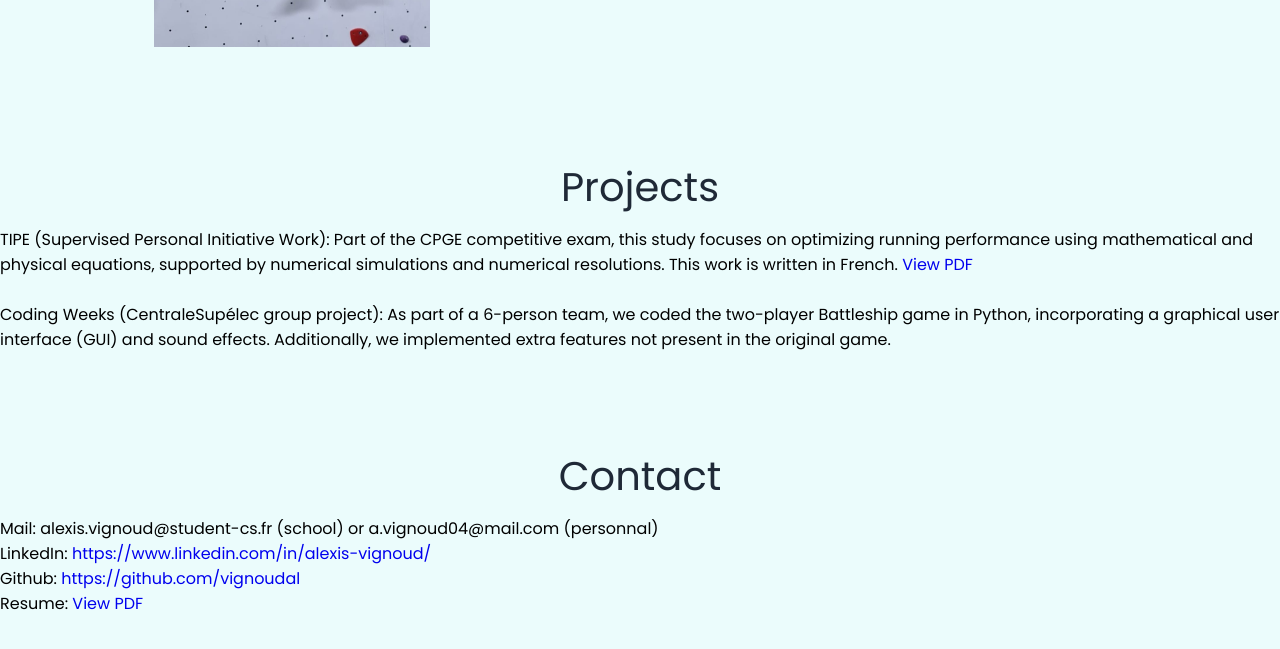
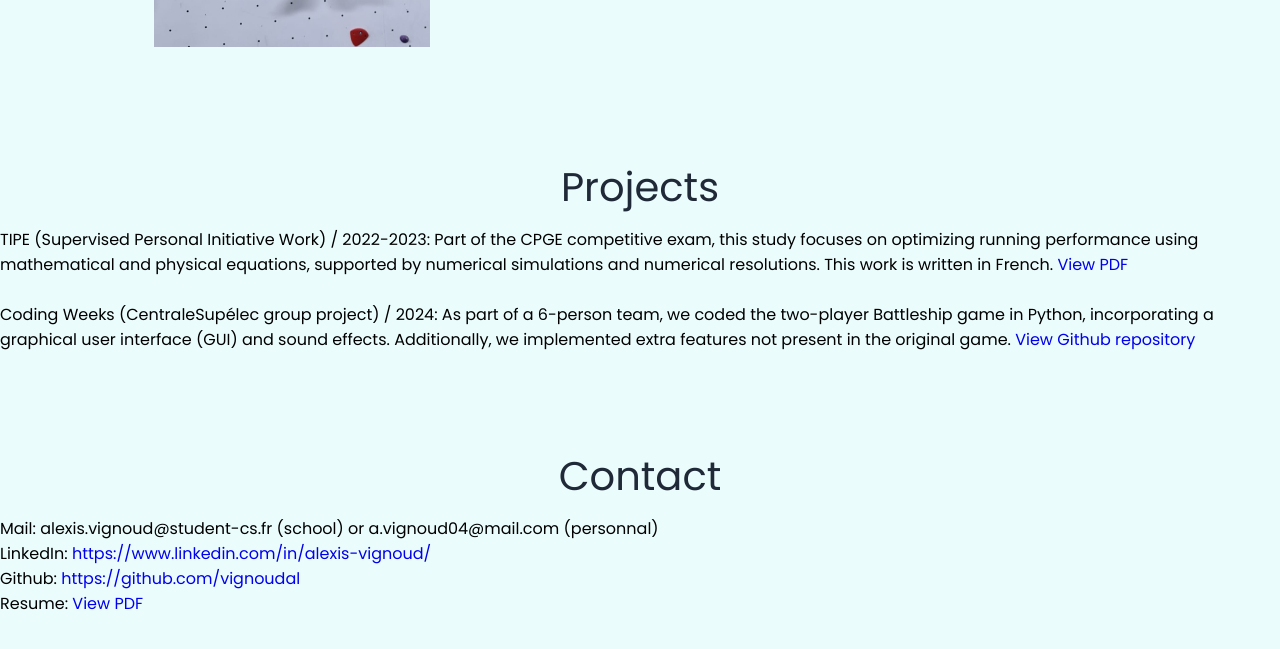
Before and after one commit to vignoudal/vignoudal.github.io, a plain HTML site: page index.html in a window 1280 px wide. Shown: the part 3152-3801 px from the top of the page. Drawn offline with Linux system fonts and the light colour scheme.

Commit message:
Update index.html

```diff
--- a/index.html
+++ b/index.html
@@ -119,7 +119,7 @@
         Projects
       </h1>
       <p>
-        TIPE (Supervised Personal Initiative Work): Part of the CPGE competitive exam,
+        TIPE (Supervised Personal Initiative Work) / 2022-2023: Part of the CPGE competitive exam,
         this study focuses on optimizing running performance using mathematical and physical
       equations, supported by numerical simulations and numerical resolutions. This work is
       written in French.
@@ -129,10 +129,11 @@
       <p><br/></p>
 
       <p>
-        Coding Weeks (CentraleSupélec group project): As part of a 6-person team,
+        Coding Weeks (CentraleSupélec group project) / 2024: As part of a 6-person team,
         we coded the two-player Battleship game in Python, incorporating a graphical user
         interface (GUI) and sound effects. Additionally, we implemented extra features not present
         in the original game.
+        <a href="https://github.com/vignoudal/Coding_Weeks_Battleship" target="_blank">View Github repository</a>
       </p>
     </section>
 
```
